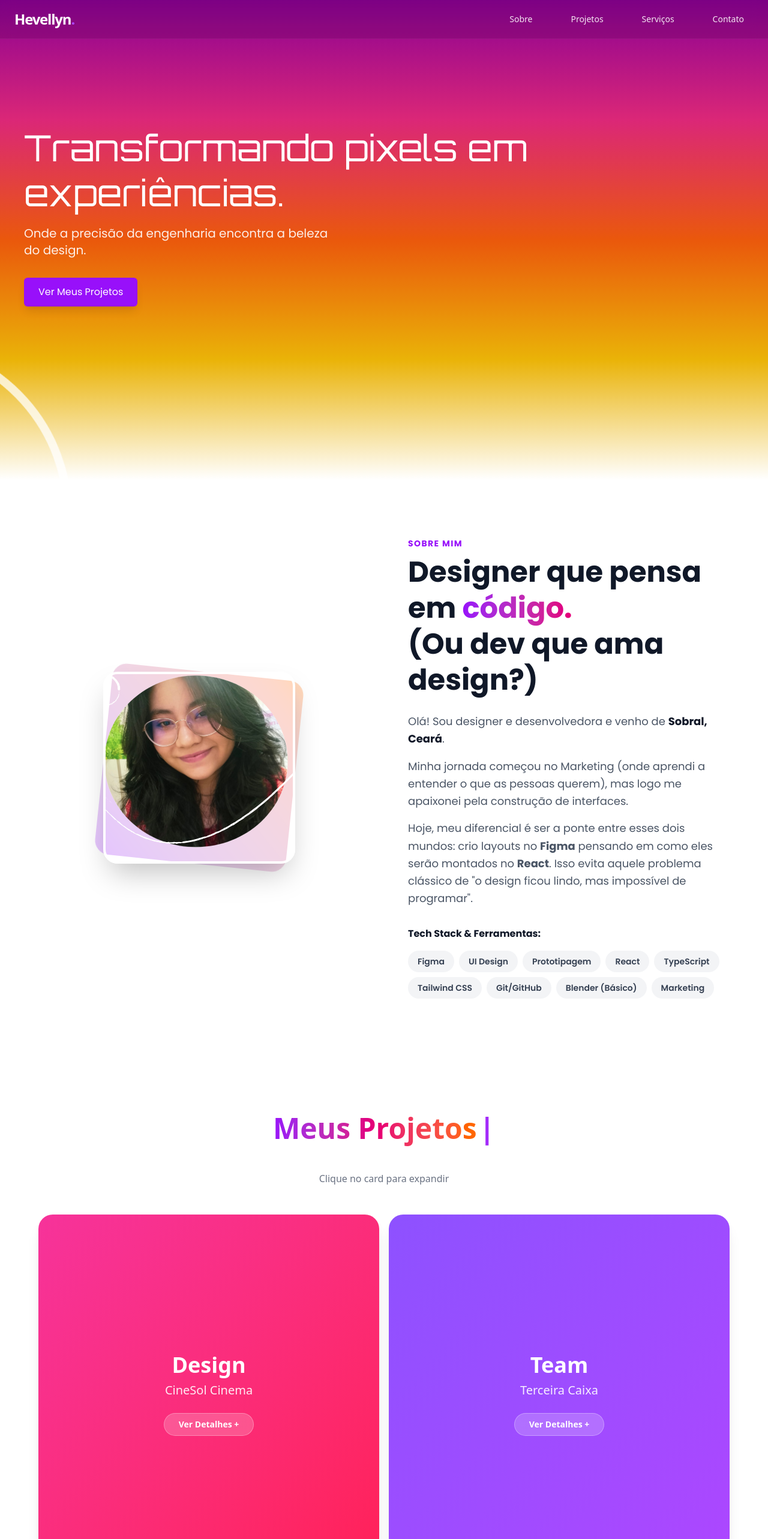
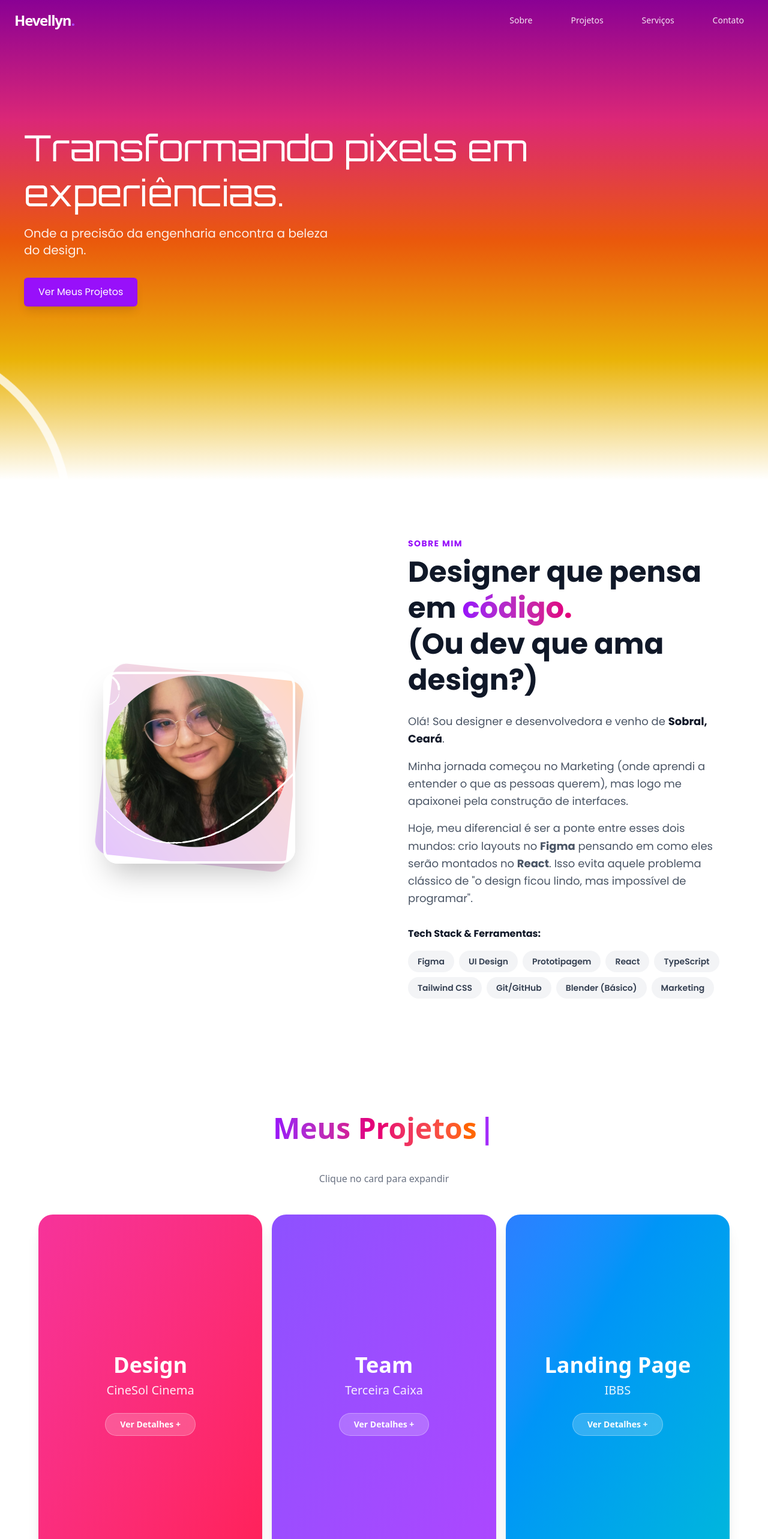
Before and after one commit to hevellyn16/portfolio, a React (Vite) app: page / in a window 1280 px wide. Shown: the top 2566 px of the page at 60% size. Built offline with nearby package versions, Linux system fonts and the light colour scheme; a web font is replaced by a local one.

Commit message:
feat: add new project data and fix project numbering

```diff
--- a/src/sections/Navbar.tsx
+++ b/src/sections/Navbar.tsx
@@ -1,7 +1,24 @@
-import { useState } from 'react';
+import { useState, useEffect } from 'react';
 
 export default function Navbar() {
   const [isOpen, setIsOpen] = useState(false);
+  // Novo estado para controlar se a página foi rolada
+  const [scrolled, setScrolled] = useState(false);
+
+  // Efeito para detectar o scroll
+  useEffect(() => {
+    const handleScroll = () => {
+      // Se rolar mais de 50px, ativa o fundo sólido
+      if (window.scrollY > 50) {
+        setScrolled(true);
+      } else {
+        setScrolled(false);
+      }
+    };
+
+    window.addEventListener('scroll', handleScroll);
+    return () => window.removeEventListener('scroll', handleScroll);
+  }, []);
 
   const scrollToSection = (id: string) => {
     setIsOpen(false);
@@ -19,10 +36,18 @@ export default function Navbar() {
   ];
 
   return (
-    <nav className="fixed top-0 left-0 w-full z-50 bg-black/10 backdrop-blur-md border-b border-white/5">
-      <div className="max-w-7xl mx-auto px-6 h-16 flex items-center justify-between">
+    // AQUI ESTÁ A MÁGICA:
+    // Mudamos a classe dinamicamente baseada no estado 'scrolled'
+    <nav className={`
+        fixed top-0 left-0 w-full z-50 transition-all duration-300
+        ${scrolled
+            ? 'bg-[#2e0249]/95 backdrop-blur-md shadow-lg py-2' // Quando rola: Fundo Roxo Escuro Sólido + Sombra
+            : 'bg-transparent py-4' // No topo: Transparente e mais espaçado
+        }
+    `}>
+      <div className="max-w-7xl mx-auto px-6 flex items-center justify-between">
 
-        {/* 1. LOGO (Lado Esquerdo) */}
+        {/* 1. LOGO */}
         <div
             className="text-2xl font-bold text-white tracking-tighter cursor-pointer z-50 hover:text-purple-300 transition-colors"
             onClick={() => window.scrollTo({ top: 0, behavior: 'smooth' })}
@@ -30,8 +55,7 @@ export default function Navbar() {
           Hevellyn<span className="text-purple-500">.</span>
         </div>
 
-        {/* 2. MENU DESKTOP (Lado Direito) */}
-        {/* IMPORTANTE: 'hidden' faz ele sumir no celular. 'md:flex' faz aparecer no PC. */}
+        {/* 2. MENU DESKTOP */}
         <div className="hidden md:flex items-center gap-8">
           {navItems.map((item) => (
             <button
@@ -44,24 +68,20 @@ export default function Navbar() {
           ))}
         </div>
 
-        {/* 3. BOTÃO HAMBÚRGUER (Só aparece no celular) */}
-        {/* 'md:hidden' garante que ele suma no PC */}
+        {/* 3. BOTÃO HAMBÚRGUER */}
         <button
           className="md:hidden text-white z-50 p-2 relative"
           onClick={() => setIsOpen(!isOpen)}
           aria-label="Menu"
         >
           {isOpen ? (
-            // Ícone X
             <svg xmlns="http://www.w3.org/2000/svg" width="28" height="28" viewBox="0 0 24 24" fill="none" stroke="currentColor" strokeWidth="2" strokeLinecap="round" strokeLinejoin="round"><path d="M18 6 6 18"/><path d="m6 6 18 18"/></svg>
           ) : (
-            // Ícone Menu
             <svg xmlns="http://www.w3.org/2000/svg" width="28" height="28" viewBox="0 0 24 24" fill="none" stroke="currentColor" strokeWidth="2" strokeLinecap="round" strokeLinejoin="round"><line x1="4" x2="20" y1="12" y2="12"/><line x1="4" x2="20" y1="6" y2="6"/><line x1="4" x2="20" y1="18" y2="18"/></svg>
           )}
         </button>
 
-        {/* 4. MENU MOBILE (A Tela Cheia) */}
-        {/* Usei 'fixed inset-0 h-screen w-screen' para forçar cobrir tudo */}
+        {/* 4. MENU MOBILE */}
         <div className={`
             fixed top-0 left-0 w-screen h-screen bg-[#2e0249] z-40 flex flex-col items-center justify-center gap-10 transition-transform duration-300 ease-in-out
             ${isOpen ? 'translate-x-0' : 'translate-x-full'}
--- a/src/sections/Projects.tsx
+++ b/src/sections/Projects.tsx
@@ -9,6 +9,7 @@ const projectsData = [
     category: "Design",
     shortCategory: "CineSol",
     tags: ["UI/UX Design", "Projeto Pessoal"],
+    // TEMA: Rosa / Rose
     colorFrom: "from-pink-500",
     colorTo: "to-rose-500",
     textColor: "text-pink-600",
@@ -24,6 +25,7 @@ const projectsData = [
     category: "Team",
     shortCategory: "T. Caixa",
     tags: ["UI Design", "Hero Section"],
+    // TEMA: Roxo / Violeta
     colorFrom: "from-violet-500",
     colorTo: "to-purple-500",
     textColor: "text-purple-600",
@@ -32,6 +34,22 @@ const projectsData = [
     link: "https://terceiracaixa.com.br/",
     linkLabel: "Ver Site",
     imageBg: "bg-[#F25C05]"
+  },
+  {
+    id: 3,
+    title: "IBBS",
+    category: "Landing Page",
+    shortCategory: "IBBS",
+    tags: ["UI/UX Design", "ReactJS", "TailwindCSS", "Figma", "Frontend"],
+    // TEMA: Azul / Ciano (MUDANÇA AQUI)
+    colorFrom: "from-blue-500",
+    colorTo: "to-cyan-500",       // Gradiente azul para ciano fica bem moderno
+    textColor: "text-blue-600",
+    bgColor: "bg-blue-50",
+    description: "Desenvolvi a nova landing page institucional da Igreja Batista Betel, utilizando React e Tailwind CSS. O projeto focou em modernizar a presença digital da comunidade com um design mobile-first, layout responsivo e hierarquia visual clara para facilitar o acesso à agenda e localização.",
+    link: "https://igrejabatistabetel.vercel.app/",
+    linkLabel: "Ver Site",
+    imageBg: "bg-[#263A4F]" // Usei o Azul Petróleo oficial da marca (do botão que você fez)
   }
 ];
 
@@ -106,7 +124,7 @@ export default function Projects() {
                     >✕</button>
 
                     <h2 className="text-[8rem] font-bold text-white/10 absolute select-none leading-none">
-                      {project.id === 1 ? '01' : '02'}
+                      {project.id === 1 ? '01' : project.id === 2 ?  '02' : '03'}
                     </h2>
                     <span className="text-white text-2xl md:text-3xl font-bold z-10 relative drop-shadow-md text-center px-4">
                       {project.title}
```
